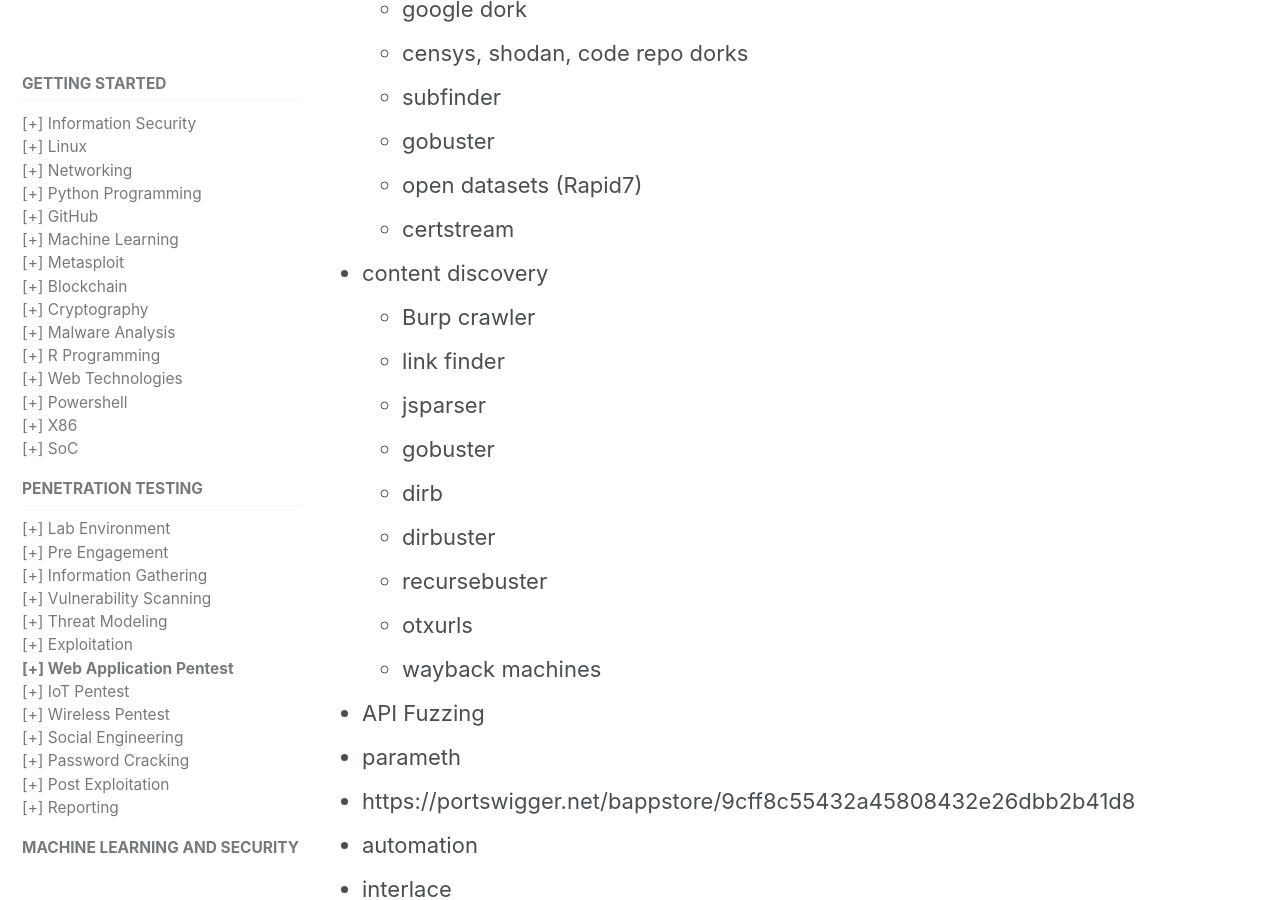
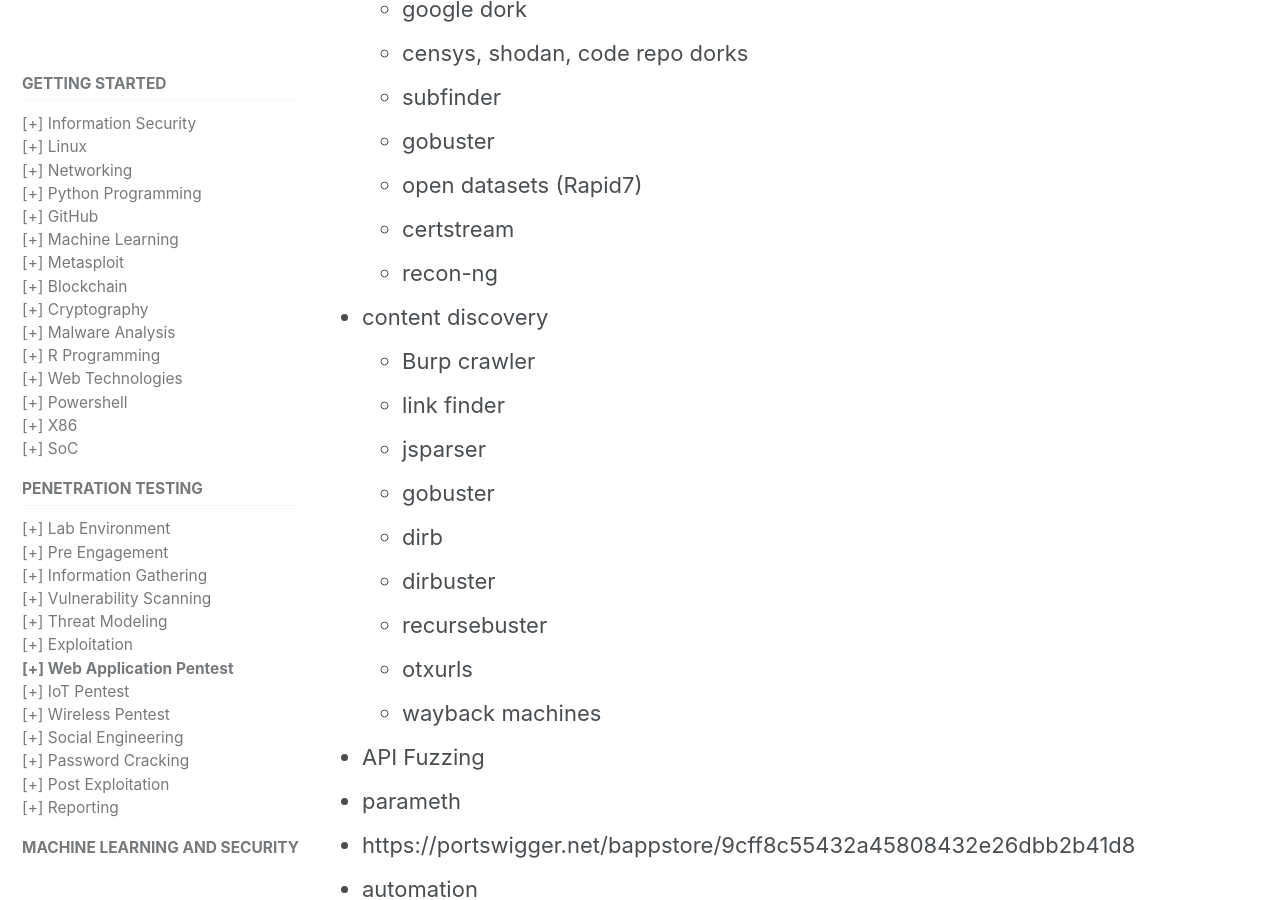
Before and after one commit to mohareti/cyberlab, a Jekyll site: the page built from _pentest/06_web-pentest.md, in a window 1280 px wide and 900 px high, scrolled down 3150 px. Built offline with Jekyll 4.4.1, drawn with Linux system fonts in a browser that asks for light colours; cached includes are drawn as plain includes; nearby versions of some CDN libraries.

Commit message:
Update 06_web-pentest.md

```diff
--- a/_pentest/06_web-pentest.md
+++ b/_pentest/06_web-pentest.md
@@ -88,6 +88,7 @@ toc: true
   - gobuster
   - open datasets (Rapid7)
   - certstream
+  - recon-ng
 - content discovery
   - Burp crawler
   - link finder
```
